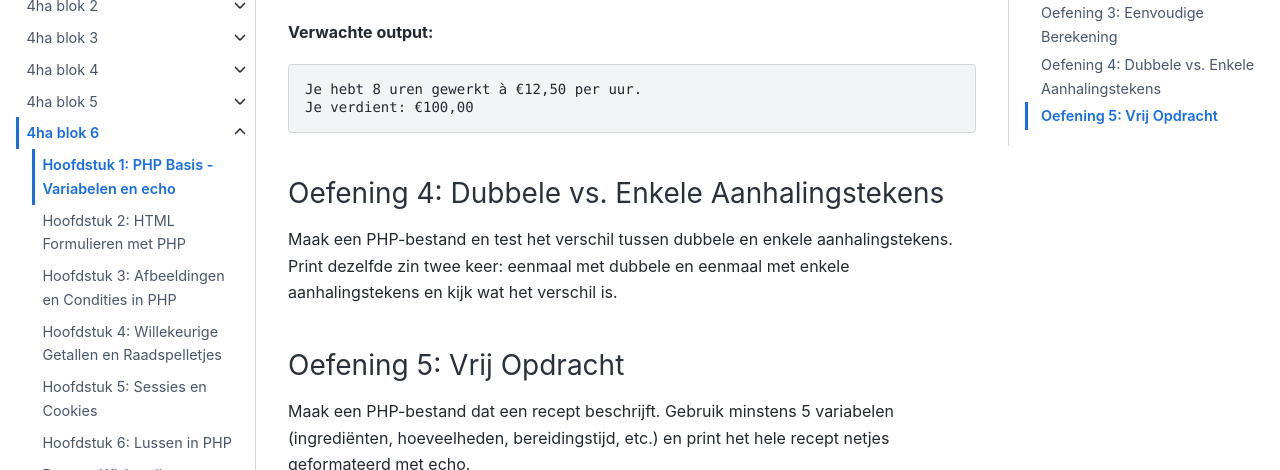
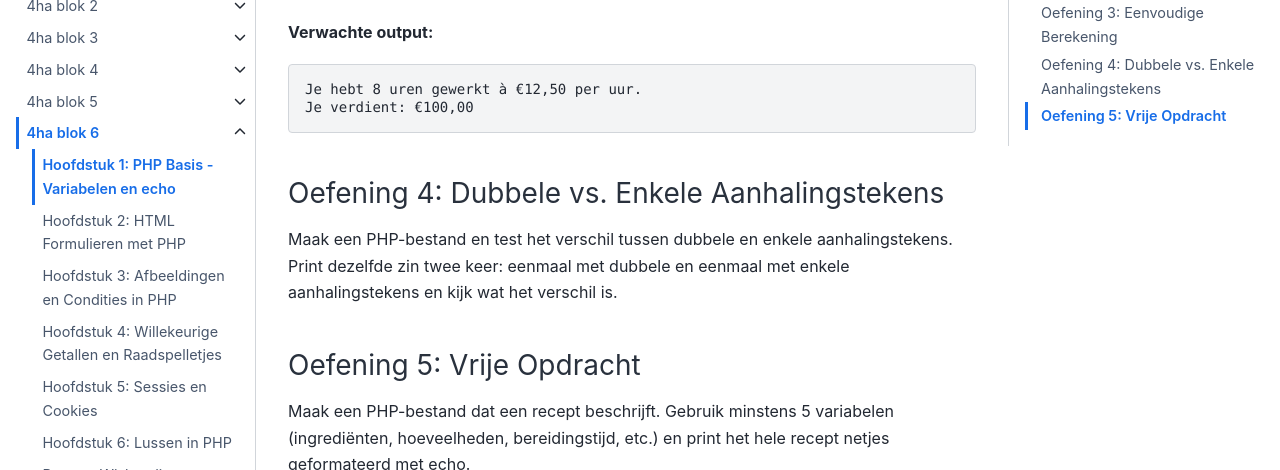
Before and after one commit to JoostvanTiel/informatica, a Jupyter Book: the page built from book/blok6/hoofdstuk1.md, in a window 1280 px wide and 900 px high, scrolled down 4759 px. Shown: the part 239-709 px from the top of the window. Built offline with Jupyter Book 1.0.4 settings and Sphinx 7.4.7 and the Sphinx Book theme 1.1.4, drawn with Linux system fonts in a browser that asks for light colours.

Commit message:
Improve clarity and formatting in Hoofdstuk 1 by adding spacing, refining exercises, and correcting section titles

````diff
--- a/book/blok6/hoofdstuk1.md
+++ b/book/blok6/hoofdstuk1.md
@@ -3,6 +3,7 @@
 ## Leerdoelen
 
 Na dit hoofdstuk kun je:
+
 - Een PHP-bestand openen en sluiten
 - Variabelen aanmaken en waarden toekennen
 - De `echo` functie gebruiken om tekst af te drukken
@@ -65,17 +66,21 @@
 Er is een belangrijk verschil tussen enkele (`'`) en dubbele (`"`) aanhalingstekens:
 
 **Dubbele aanhalingstekens (`"`)**: Variabelen worden vervangen door hun waarde:
+
 ```php
 $naam = "Karel";
 echo "Hallo $naam!";
 ```
+
 Dit print: `Hallo Karel!`
 
 **Enkele aanhalingstekens (`'`)**: Variabelen worden NIET vervangen:
+
 ```php
 $naam = "Karel";
 echo 'Hallo $naam!';
 ```
+
 Dit print: `Hallo $naam!`
 
 ### Strings Samenvoegen
@@ -111,6 +116,7 @@
 ```
 
 Output:
+
 ```
 Welkom in PHP!
 ```
@@ -127,6 +133,7 @@
 ```
 
 Output:
+
 ```
 Ik woon in Amsterdam, Nederland
 ```
@@ -143,6 +150,7 @@
 ```
 
 Output:
+
 ```
 Mijn naam is Isa en ik ben 15 jaar oud.
 ```
@@ -160,6 +168,7 @@
 ```
 
 Output:
+
 ```
 Je hebt 5 items gekocht.
 Totaal: €15
@@ -172,6 +181,7 @@
 Maak een PHP-bestand dat je naam, leeftijd en woonplaats afdrukt. Gebruik variabelen en echo.
 
 **Verwachte output:**
+
 ```
 Hallo, ik ben [jouw naam], ik ben [jouw leeftijd] jaar oud en ik woon in [jouw plaats].
 ```
@@ -179,6 +189,7 @@
 ### Oefening 2: Strings Samenvoegen
 
 Maak variabelen voor voornaam en achternaam. Print dan volledige informatie zoals:
+
 ```
 Voornaam: [voornaam]
 Achternaam: [achternaam]
@@ -190,6 +201,7 @@
 Maak variabelen voor aantal uren dat je hebt gewerkt en je uurtarief. Bereken en print het totaalbedrag.
 
 **Verwachte output:**
+
 ```
 Je hebt 8 uren gewerkt à €12,50 per uur.
 Je verdient: €100,00
@@ -199,6 +211,6 @@
 
 Maak een PHP-bestand en test het verschil tussen dubbele en enkele aanhalingstekens. Print dezelfde zin twee keer: eenmaal met dubbele en eenmaal met enkele aanhalingstekens en kijk wat het verschil is.
 
-### Oefening 5: Vrij Opdracht
+### Oefening 5: Vrije Opdracht
 
 Maak een PHP-bestand dat een recept beschrijft. Gebruik minstens 5 variabelen (ingrediënten, hoeveelheden, bereidingstijd, etc.) en print het hele recept netjes geformateerd met echo.
````
